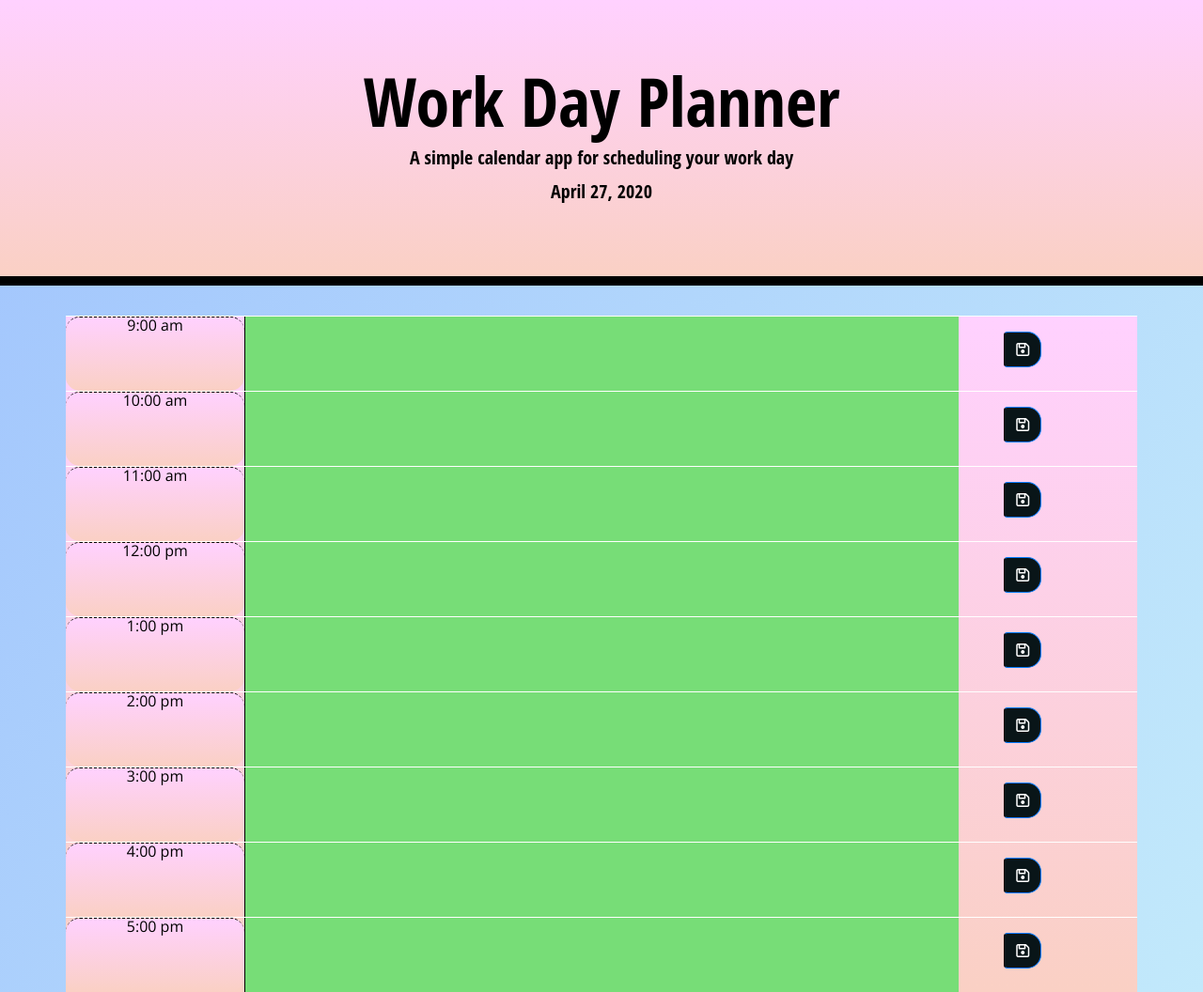
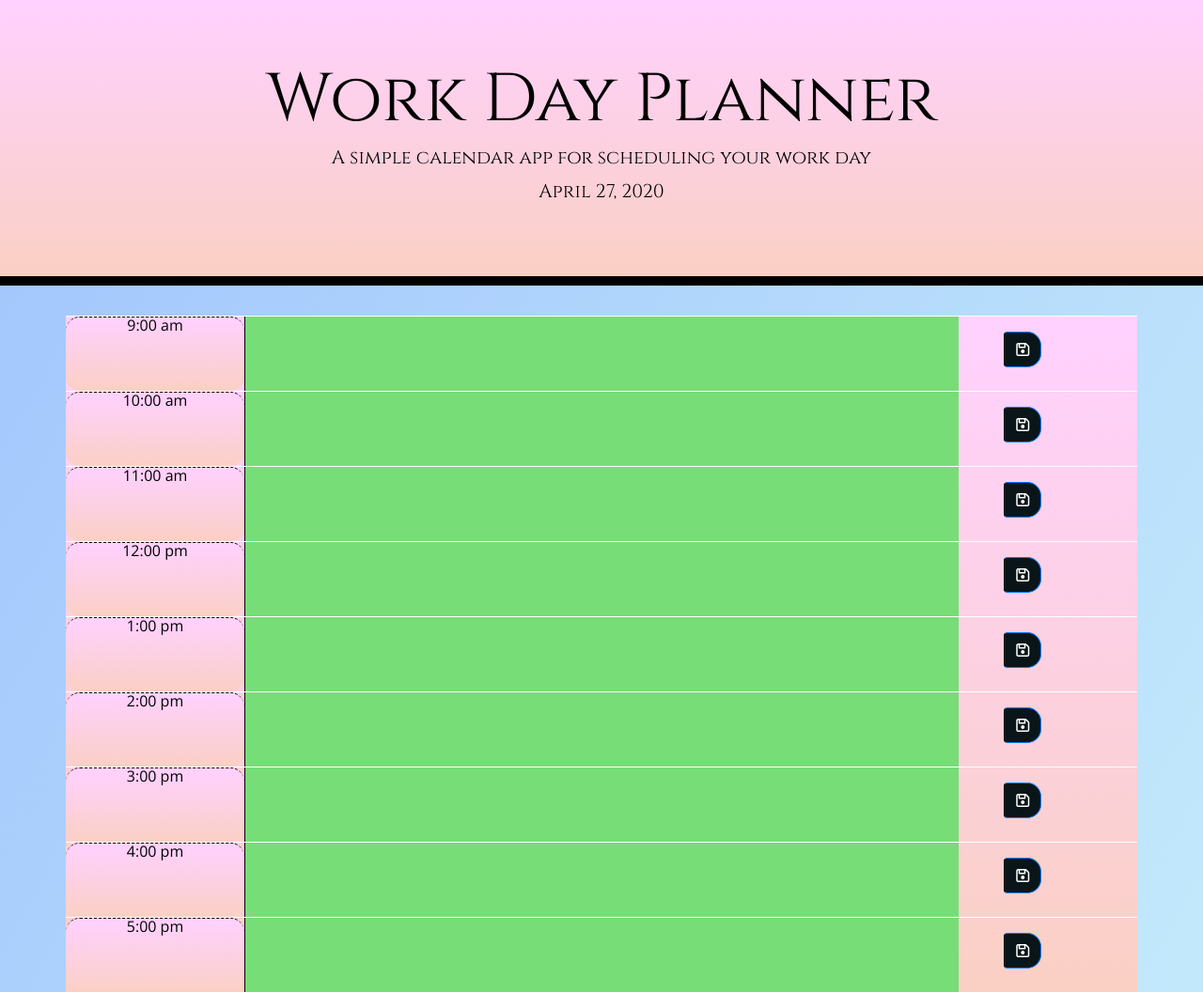
Before and after one commit to encannedy/solder, a plain HTML site: page index.html in a window 1280 px wide. Shown: the whole page at 94% size. Drawn offline with nearby package versions, Linux system fonts and the light colour scheme.

Commit message:
updates to stylesheet

```diff
--- a/index.html
+++ b/index.html
@@ -10,8 +10,12 @@
 <!-- font awesome link -->
   <link rel="stylesheet" href="https://use.fontawesome.com/releases/v5.8.1/css/all.css"
     integrity="sha384-50oBUHEmvpQ+1lW4y57PTFmhCaXp0ML5d60M1M7uH2+nqUivzIebhndOJK28anvf" crossorigin="anonymous" />
+
 <!-- google fonts link -->
   <link href="https://fonts.googleapis.com/css?family=Open+Sans&display=swap" rel="stylesheet" />
+
+  <link href="https://fonts.googleapis.com/css2?family=Cinzel:wght@400;700&display=swap" rel="stylesheet">
+
 <!-- style.css link -->
   <link rel="stylesheet" href="style.css" />
 <!-- jquery link -->
--- a/style.css
+++ b/style.css
@@ -27,7 +27,8 @@ body {
     border-radius: 0;
     border-bottom: 10px solid black;
     background-image: linear-gradient(to top, #fad0c4 0%, #ffd1ff 100%);
-    font-family: 'Open Sans Condensed', sans-serif;
+    font-family: 'Cinzel', serif;
+    font-weight: 400;
   }
 
   .description{
```
